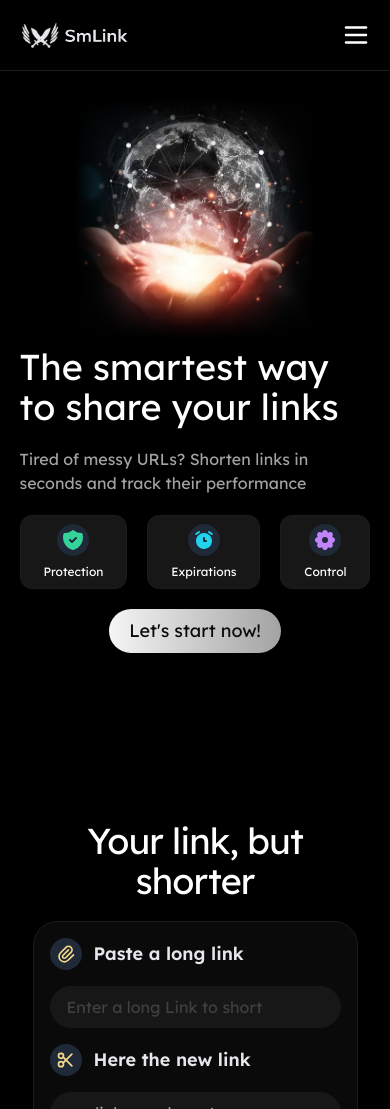
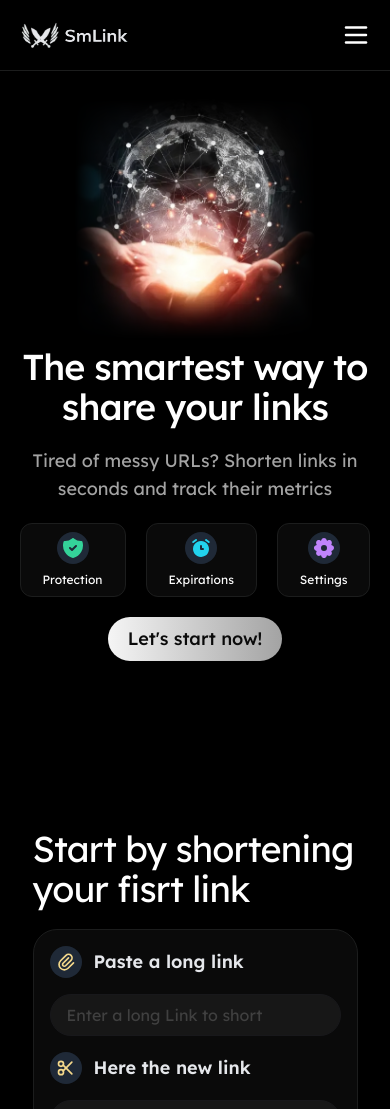
Before and after one commit to JoSG7/sm-link, a Next.js app: page / in a window 390 px wide. Shown: the top 1109 px of the page. Built offline with nearby package versions, Linux system fonts and the light colour scheme; no server answers.

Commit message:
responsive 3

```diff
--- a/src/app/globals.css
+++ b/src/app/globals.css
@@ -10,12 +10,19 @@
 }
 
 .fade {
+  -webkit-mask-image:
+    linear-gradient(to bottom, black 80%, transparent 100%),
+    linear-gradient(to left, black 80%, transparent 100%),
+    linear-gradient(to right, black 80%, transparent 100%),
+    linear-gradient(to top, black 80%, transparent 100%);
+  -webkit-mask-composite: source-in;
+
   mask-image:
     linear-gradient(to bottom, black 80%, transparent 100%),
     linear-gradient(to left, black 80%, transparent 100%),
     linear-gradient(to right, black 80%, transparent 100%),
     linear-gradient(to top, black 80%, transparent 100%);
-  mask-composite: intersect;
+  mask-composite: source-in;
 }
 
 .fade-x {
--- a/src/components/home/sections/Hero/Hero.tsx
+++ b/src/components/home/sections/Hero/Hero.tsx
@@ -25,20 +25,20 @@ export function Hero() {
                 className="size-60 fade object-cover sm:size-72 lg-2:hidden" />
             </div>
 
-            <h1 className="text-4xl pt-2 sm:text-6xl sm:text-start
+            <h1 className="text-4xl pt-2 text-center tracking-tight font-medium sm:text-6xl sm:text-start
             lg-2:text-white lg-2:text-start lg-2:text-6xl lg-2:tracking-tight">
               The smartest way to share your links
             </h1>
 
-            <p className="text-neutral-400 py-5 sm:text-xl sm:text-start
+            <p className="text-neutral-400 py-5 text-center text-lg sm:text-xl sm:text-start
             lg-2:text-start lg-2:text-xl lg-2:font-medium">
-              Tired of messy URLs? Shorten links in seconds and track their performance
+              Tired of messy URLs? Shorten links in seconds and track their metrics
               <span className="hidden lg-2:inline"> anywhere - 24 hours a day</span>
             </p>
 
             {/* Since 360px */}
             <div className="flex gap-5 pb-5 sm:justify-normal sm:gap-5 lg-2:hidden">
-              <article className="rounded-xl bg-neutral-900 border border-graphite p-2 grow">
+              <article className="rounded-xl bg-neutral-950 border border-graphite p-2 grow">
                 <div className="flex justify-center pb-2">
                   <div className="p-1 rounded-full bg-gray-800 ">
                     <IconShieldCheckFilled className="text-emerald-400 sm:size-7" />
@@ -47,7 +47,7 @@ export function Hero() {
                 <p className="text-xs text-center sm:text-base">Protection</p>
               </article>
 
-              <article className="rounded-xl bg-neutral-900 border border-graphite p-2 grow">
+              <article className="rounded-xl bg-neutral-950 border border-graphite p-2 grow">
                 <div className="flex justify-center pb-2">
                   <div className="p-1 rounded-full bg-gray-800 ">
                     <IconAlarmFilled className="text-cyan-400 sm:size-7" />
@@ -56,13 +56,13 @@ export function Hero() {
                 <p className="text-xs text-center sm:text-base">Expirations</p>
               </article>
 
-              <article className="rounded-xl bg-neutral-900 border border-graphite p-2 grow">
+              <article className="rounded-xl bg-neutral-950 border border-graphite p-2 grow">
                 <div className="flex justify-center pb-2">
                   <div className="p-1 rounded-full bg-gray-800 ">
                     <IconSettingsFilled className="text-purple-400 sm:size-7" />
                   </div>
                 </div>
-                <p className="text-xs text-center sm:text-base">Control </p>
+                <p className="text-xs text-center sm:text-base">Settings </p>
               </article>
             </div>
 
@@ -81,7 +81,7 @@ export function Hero() {
             {/* Start Button section */}
             <div className="flex items-center gap-4 justify-center sm:justify-start
             lg-2:gap-7 lg-2:justify-start">
-              <button className="py-2 px-5 text-lg rounded-full bg-gradient-to-r from-neutral-100 to-neutral-400 text-neutral-950 transition-transform duration-200 hover:scale-105 sm:text-xl sm:py-4 sm:px-5
+              <button className="py-2 px-5 text-lg rounded-full font-medium bg-gradient-to-r from-neutral-100 to-neutral-400 text-neutral-950 transition-transform duration-200 hover:scale-105 sm:text-xl sm:py-4 sm:px-5
               lg-2:py-2 lg-2:px-4 lg-2:text-lg" onClick={() => { scrollTo("link-form-section") }}>
                 {`Let's start now!`}
               </button>
--- a/src/components/home/sections/LinkForm/Title.tsx
+++ b/src/components/home/sections/LinkForm/Title.tsx
@@ -4,9 +4,9 @@ export function LinkFormTitle () {
 
     <section className="flex items-center">
       <div className="w-[90vw] pb-5 lg-2:max-w-[500px] lg-2:py-0">
-        <h1 className="text-4xl tracking-tight text-center sm:text-6xl
+        <h1 className="text-4xl tracking-tight sm:text-6xl
         lg-2:text-start lg-2:text-6xl">
-          Your link, but shorter
+          Start by shortening your fisrt link
         </h1>
 
         <p className="hidden pt-5 font-medium text-center text-neutral-400
```
